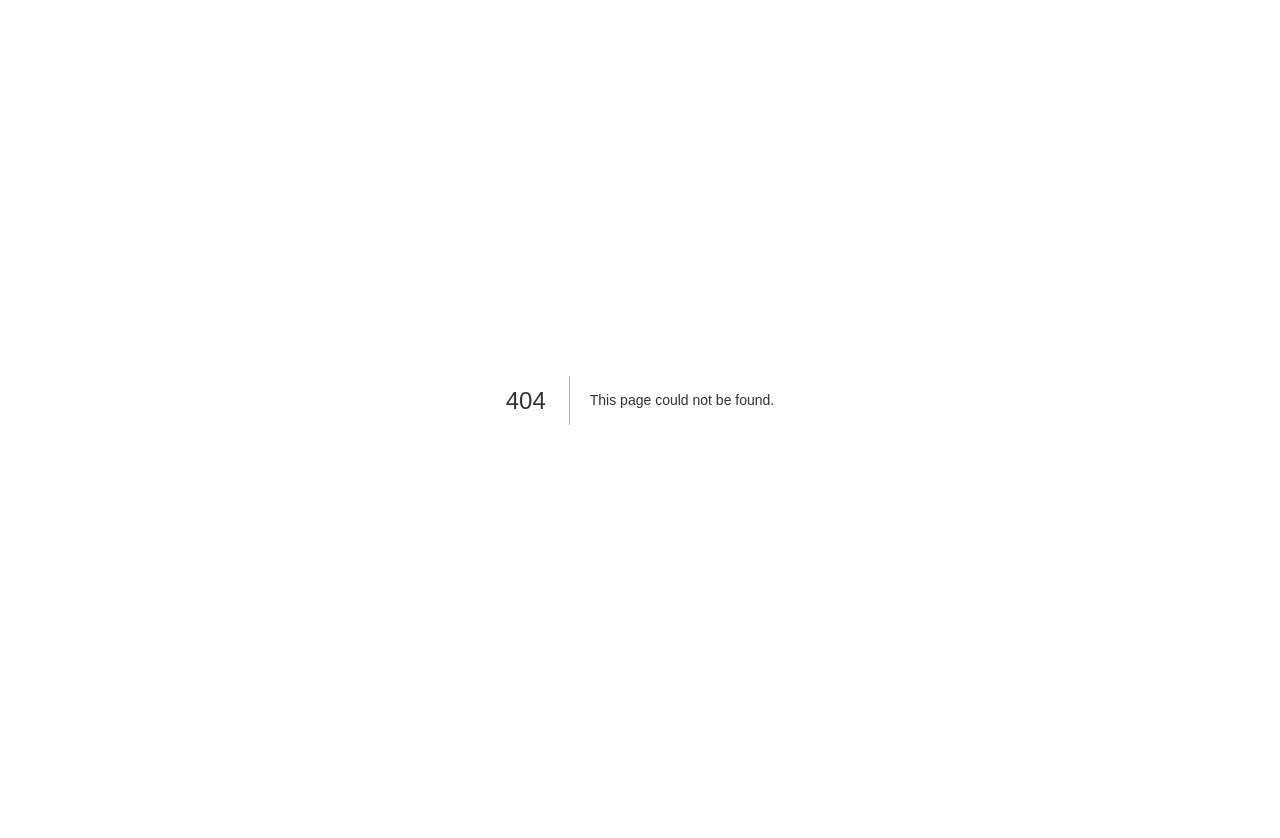
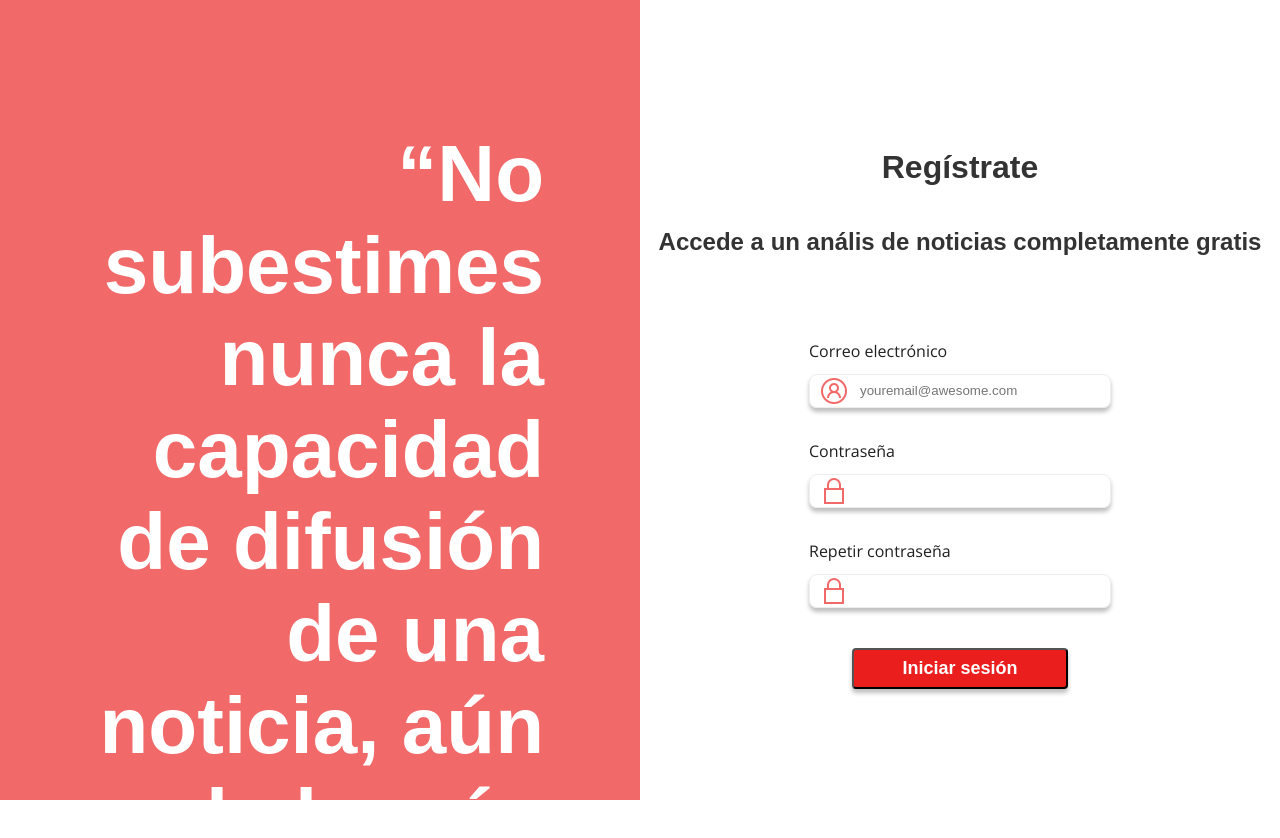
Before and after one commit to MikeMV97/esFakeFrontend, a Next.js app: page /signup in a window 1280 px wide. Before the commit this address had no page. Shown: the top 838 px of the page. Before the commit the page ends 800 px from the top, so only its background shows below. Built offline with nearby package versions, Linux system fonts and the light colour scheme; a web font is replaced by a local one.

Commit message:
:sparkles: Adding signup form

```diff
--- /dev/null
+++ b/components/SignupForm/index.js
@@ -0,0 +1,30 @@
+import { StyledForm } from "./styles";
+import { InputText } from "../InputText";
+
+export const SignupForm = () => {
+  return (
+    <StyledForm action="">
+      <InputText
+        name="email"
+        type="email"
+        label="Correo electrónico"
+        icon="las la-user-circle"
+        placeholder="youremail@awesome.com"
+      />
+      <InputText
+        name="password"
+        type="password"
+        label="Contraseña"
+        icon="las la-lock"
+      />
+      <InputText
+        name="password"
+        type="password"
+        label="Repetir contraseña"
+        icon="las la-lock"
+      />
+
+      <input type="submit" className="submit" value="Iniciar sesión" />
+    </StyledForm>
+  );
+};
--- /dev/null
+++ b/components/SignupForm/styles.js
@@ -0,0 +1,19 @@
+import styled from "styled-components";
+
+export const StyledForm = styled.form`
+  margin-top: 2rem;
+  display: flex;
+  flex-direction: column;
+  align-items: center;
+
+  .submit {
+    background-color: ${(props) => props.theme.red};
+    color: ${(props) => props.theme.white};
+    margin-top: 2.5rem;
+    font-size: 18px;
+    font-weight: bold;
+    box-shadow: 0px 4px 4px rgba(0, 0, 0, 0.25);
+    border-radius: 4px;
+    padding: 0.5rem 3rem;
+  }
+`;
--- /dev/null
+++ b/pages/signup.js
@@ -0,0 +1,23 @@
+import { AuthMessage, AuthWrapper, FormWrapper } from "../styles/AuthStyles";
+import { SignupForm } from "../components/SignupForm";
+
+const Login = () => {
+  return (
+    <AuthWrapper>
+      <AuthMessage>
+        <p className="message">
+          “No subestimes nunca la capacidad de difusión de una noticia, aún de
+          la más pequeña”
+        </p>
+        <p className="author">Morris West</p>
+      </AuthMessage>
+      <FormWrapper>
+        <h1>Regístrate</h1>
+        <h2>Accede a un anális de noticias completamente gratis</h2>
+        <SignupForm />
+      </FormWrapper>
+    </AuthWrapper>
+  );
+};
+
+export default Login;
--- a/styles/AuthMessage/AuthMessage.js
+++ b/styles/AuthStyles/index.js
@@ -26,3 +26,16 @@ export const AuthMessage = styled.div`
         margin-top: 3rem;
     }
 `;
+
+export const AuthWrapper = styled.div`
+  display: grid;
+  grid-template-columns: 50% 1fr;
+`;
+
+export const FormWrapper = styled.div`
+  width: 100%;
+  margin-top: 8rem;
+  display: flex;
+  flex-direction: column;
+  align-items: center;
+`
```
Also changed, not shown: pages/login.js (+3 -17 lines).
